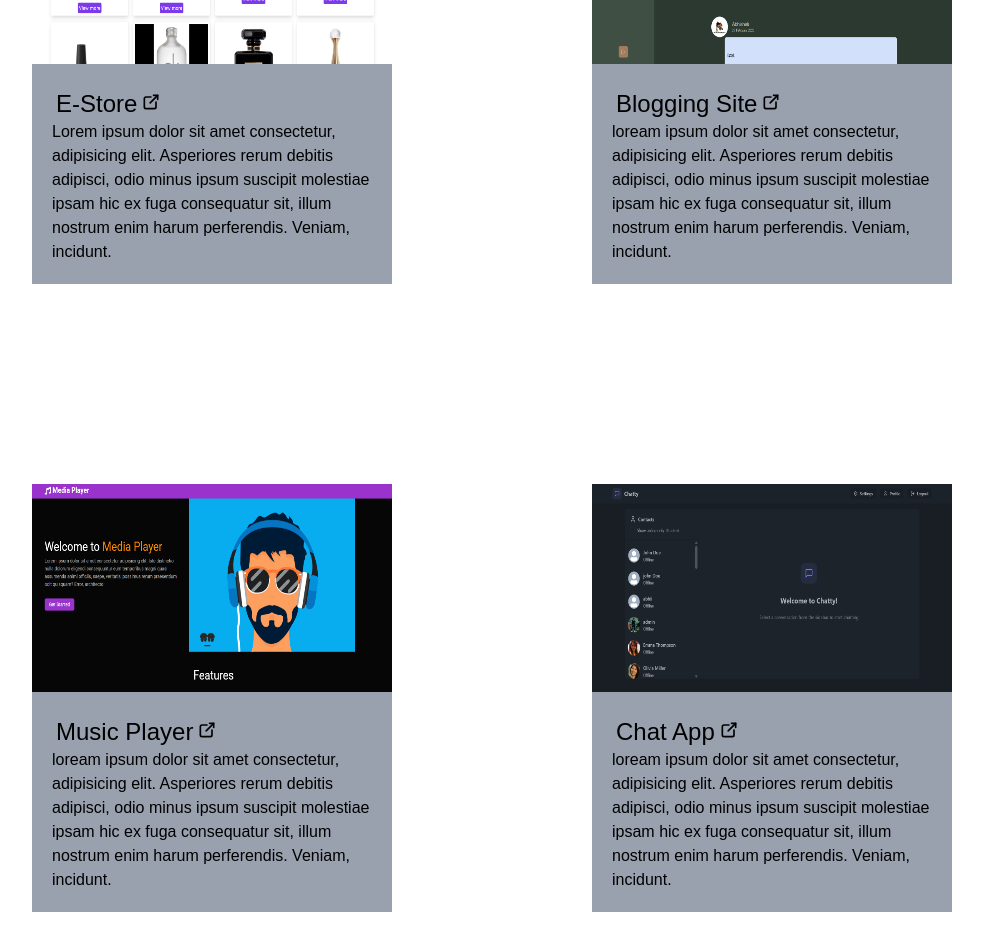
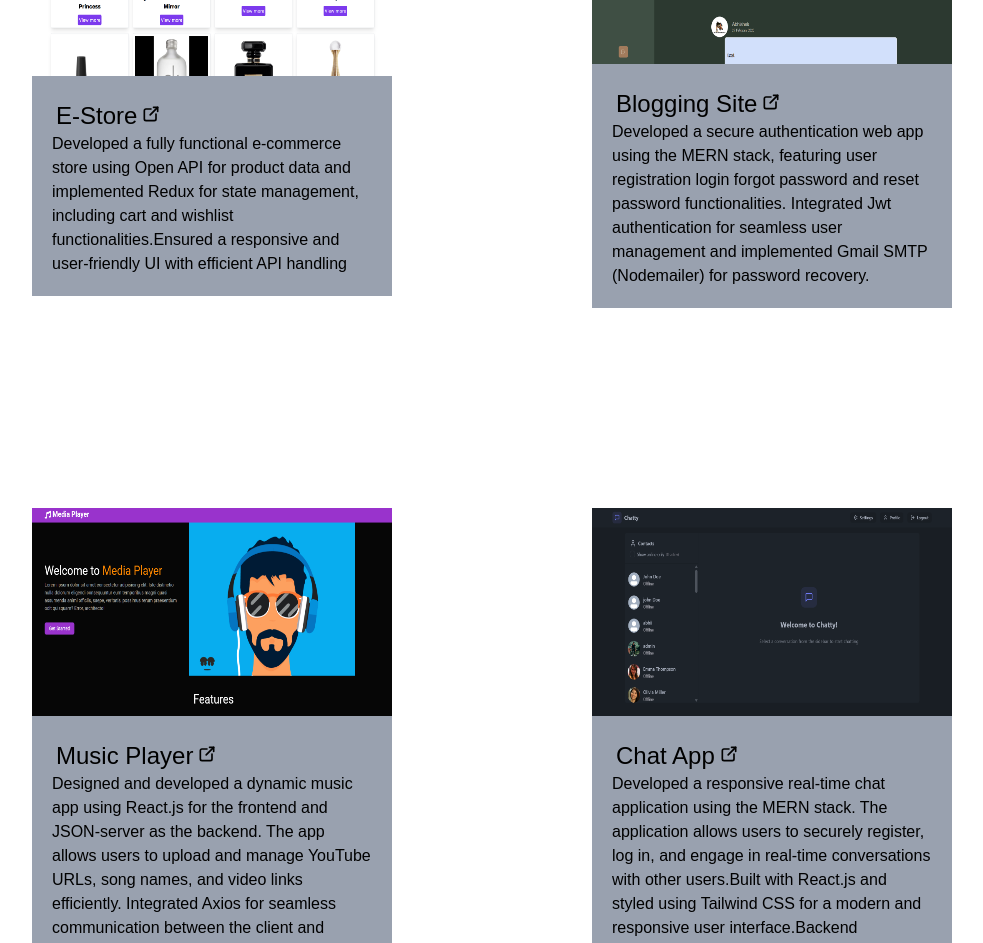
Before and after one commit to Abhishekv6611/Portfolio, a Next.js app: page / in a window 1280 px wide. Shown: the part 1540-2483 px from the top of the page, without its empty margins (148-1131 px from the left). Built offline with nearby package versions, Linux system fonts and the light colour scheme; a web font is replaced by a local one.

Commit message:
added description

```diff
--- a/app/component/Projects.tsx
+++ b/app/component/Projects.tsx
@@ -12,25 +12,25 @@ function Projects() {
     {
       id:1,
       title:'E-Store',
-      description:'Lorem ipsum dolor sit amet consectetur, adipisicing elit. Asperiores rerum debitis adipisci, odio minus ipsum suscipit molestiae ipsam hic ex fuga consequatur sit, illum nostrum enim harum perferendis. Veniam, incidunt.',
+      description:'Developed a fully functional e-commerce store using Open API for product data and implemented Redux for state management, including cart and wishlist functionalities.Ensured a responsive and user-friendly UI with efficient API handling',
       link:'https://react-store-eight-topaz.vercel.app/',
       image:EStore
     },{
       id:2,
       title:'Blogging Site',
-      description:'loream ipsum dolor sit amet consectetur, adipisicing elit. Asperiores rerum debitis adipisci, odio minus ipsum suscipit molestiae ipsam hic ex fuga consequatur sit, illum nostrum enim harum perferendis. Veniam, incidunt.',
+      description:"Developed a secure authentication web app using the MERN stack, featuring user registration login forgot password and reset password functionalities. Integrated Jwt authentication for seamless user management and implemented Gmail SMTP (Nodemailer) for password recovery.",
       link:' https://lazythoughts-client.vercel.app/',
       image:Bloggin
     },{
       id:3,
       title:'Music Player',
-      description:'loream ipsum dolor sit amet consectetur, adipisicing elit. Asperiores rerum debitis adipisci, odio minus ipsum suscipit molestiae ipsam hic ex fuga consequatur sit, illum nostrum enim harum perferendis. Veniam, incidunt.',
+      description:'Designed and developed a dynamic music app using React.js for the frontend and JSON-server as the backend. The app allows users to upload and manage YouTube URLs, song names, and video links efficiently. Integrated Axios for seamless communication between the client and server,ensuring smooth data handling and a user-friendly experience',
       link:' https://music-player-app-jet.vercel.app/',
       image:MusicApp
     },{
       id:4,
       title:'Chat App',
-      description:'loream ipsum dolor sit amet consectetur, adipisicing elit. Asperiores rerum debitis adipisci, odio minus ipsum suscipit molestiae ipsam hic ex fuga consequatur sit, illum nostrum enim harum perferendis. Veniam, incidunt.',
+      description:'Developed a responsive real-time chat application using the MERN stack. The application allows users to securely register, log in, and engage in real-time conversations with other users.Built with React.js and styled using Tailwind CSS for a modern and responsive user interface.Backend Developed using Node.js and Express.js for server-side logic',
       link:' https://chatapp-eomm.onrender.com/',
       image:ChatApp
     }
```
